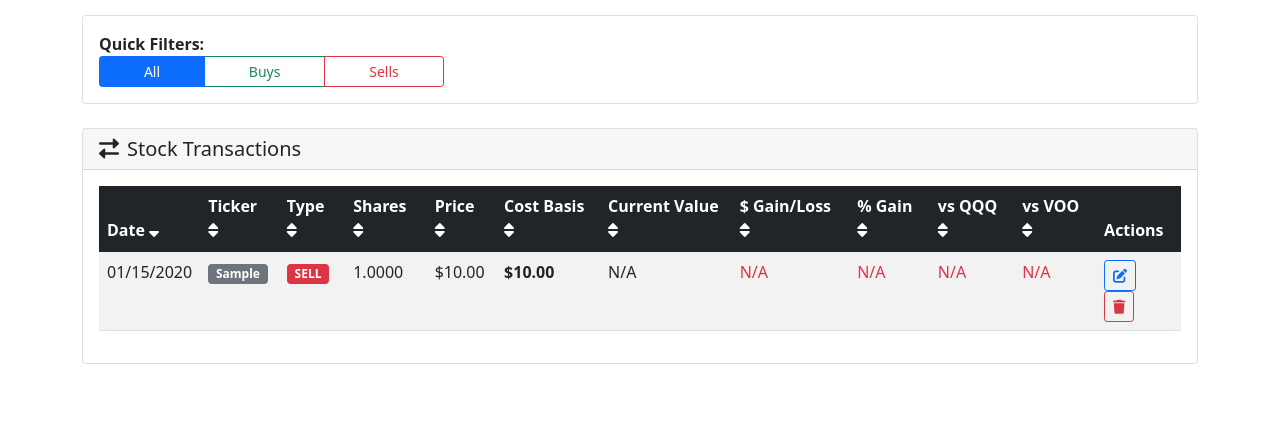
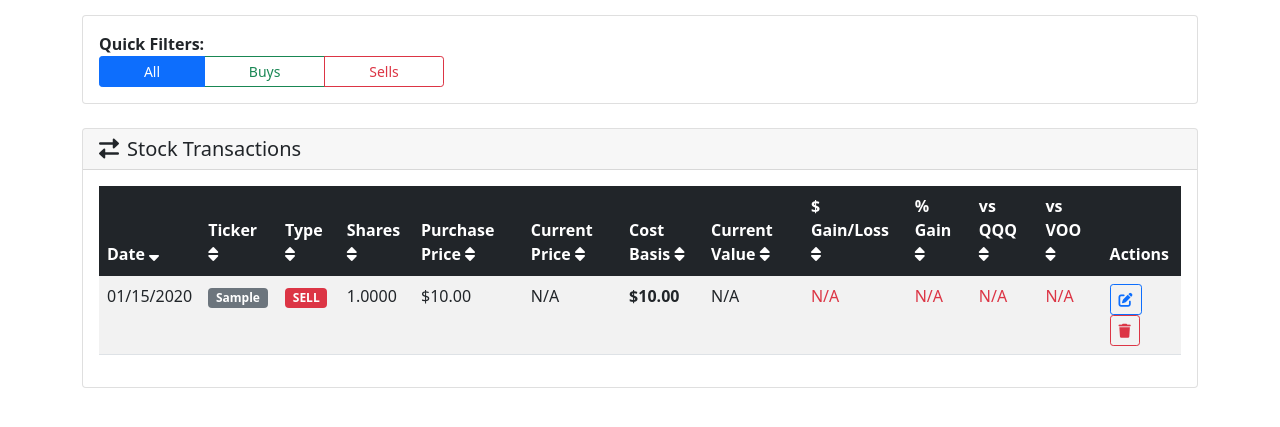
Before and after one commit to craigrow/MyStockTrackerApp, a Flask app: page /portfolio/transactions in a window 1280 px wide. Shown: the part 145-572 px from the top of the page. Run offline with Flask 3, Linux system fonts and the light colour scheme; tables that the repository leaves empty hold one stand-in row (values such as "Sample post").

Commit message:
Add separate Purchase Price and Current Price columns

```diff
--- a/app/templates/portfolio/transactions.html
+++ b/app/templates/portfolio/transactions.html
@@ -61,13 +61,14 @@
                             <th onclick="sortTable(1)" style="cursor: pointer;">Ticker <i class="fas fa-sort"></i></th>
                             <th onclick="sortTable(2)" style="cursor: pointer;">Type <i class="fas fa-sort"></i></th>
                             <th onclick="sortTable(3)" style="cursor: pointer;">Shares <i class="fas fa-sort"></i></th>
-                            <th onclick="sortTable(4)" style="cursor: pointer;">Price <i class="fas fa-sort"></i></th>
-                            <th onclick="sortTable(5)" style="cursor: pointer;">Cost Basis <i class="fas fa-sort"></i></th>
-                            <th onclick="sortTable(6)" style="cursor: pointer;">Current Value <i class="fas fa-sort"></i></th>
-                            <th onclick="sortTable(7)" style="cursor: pointer;">$ Gain/Loss <i class="fas fa-sort"></i></th>
-                            <th onclick="sortTable(8)" style="cursor: pointer;">% Gain <i class="fas fa-sort"></i></th>
-                            <th onclick="sortTable(9)" style="cursor: pointer;">vs QQQ <i class="fas fa-sort"></i></th>
-                            <th onclick="sortTable(10)" style="cursor: pointer;">vs VOO <i class="fas fa-sort"></i></th>
+                            <th onclick="sortTable(4)" style="cursor: pointer;">Purchase Price <i class="fas fa-sort"></i></th>
+                            <th onclick="sortTable(5)" style="cursor: pointer;">Current Price <i class="fas fa-sort"></i></th>
+                            <th onclick="sortTable(6)" style="cursor: pointer;">Cost Basis <i class="fas fa-sort"></i></th>
+                            <th onclick="sortTable(7)" style="cursor: pointer;">Current Value <i class="fas fa-sort"></i></th>
+                            <th onclick="sortTable(8)" style="cursor: pointer;">$ Gain/Loss <i class="fas fa-sort"></i></th>
+                            <th onclick="sortTable(9)" style="cursor: pointer;">% Gain <i class="fas fa-sort"></i></th>
+                            <th onclick="sortTable(10)" style="cursor: pointer;">vs QQQ <i class="fas fa-sort"></i></th>
+                            <th onclick="sortTable(11)" style="cursor: pointer;">vs VOO <i class="fas fa-sort"></i></th>
                             <th>Actions</th>
                         </tr>
                     </thead>
@@ -85,6 +86,7 @@
                             </td>
                             <td>{{ "%.4f"|format(transaction.shares) }}</td>
                             <td>${{ "%.2f"|format(transaction.price_per_share) }}</td>
+                            <td class="current-price" data-ticker="{{ transaction.ticker }}">Loading...</td>
                             <td><strong>${{ "%.2f"|format(transaction.total_value) }}</strong></td>
                             <td class="current-value" data-ticker="{{ transaction.ticker }}" data-shares="{{ transaction.shares }}">Loading...</td>
                             <td class="gain-loss" data-cost="{{ transaction.total_value }}">-</td>
@@ -193,7 +195,7 @@ function sortTable(columnIndex) {
             const aDate = new Date(aValue);
             const bDate = new Date(bValue);
             return ascending ? aDate - bDate : bDate - aDate;
-        } else if (columnIndex >= 3 && columnIndex <= 10) { // Numbers
+        } else if (columnIndex >= 3 && columnIndex <= 11) { // Numbers
             const aNum = parseFloat(aValue.replace(/[$,]/g, ''));
             const bNum = parseFloat(bValue.replace(/[$,]/g, ''));
             return ascending ? aNum - bNum : bNum - aNum;
@@ -225,6 +227,7 @@ document.addEventListener('DOMContentLoaded', function() {
 
 async function loadCurrentPrices() {
     const currentValueCells = document.querySelectorAll('.current-value');
+    const currentPriceCells = document.querySelectorAll('.current-price');
     const tickers = [...new Set(Array.from(currentValueCells).map(cell => cell.dataset.ticker))];
 
     // Get current prices for all unique tickers
@@ -241,6 +244,13 @@ async function loadCurrentPrices() {
 
     const prices = await Promise.all(pricePromises);
     const priceMap = Object.fromEntries(prices.map(p => [p.ticker, p.price]));
+
+    // Update current price cells
+    currentPriceCells.forEach(cell => {
+        const ticker = cell.dataset.ticker;
+        const currentPrice = priceMap[ticker] || 0;
+        cell.textContent = currentPrice > 0 ? `$${currentPrice.toFixed(2)}` : 'N/A';
+    });
 
     // Get ETF performance data (mock for now)
     const qqq_performance = 15.2; // Mock QQQ performance %
```
